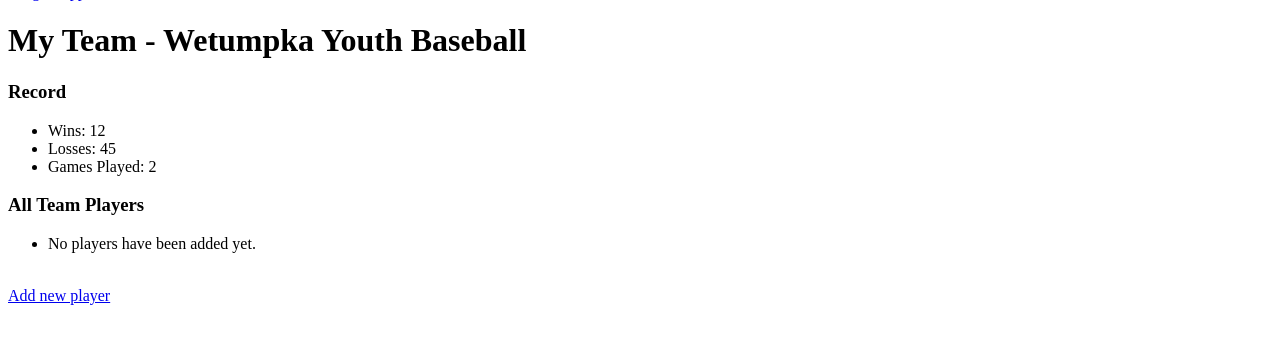
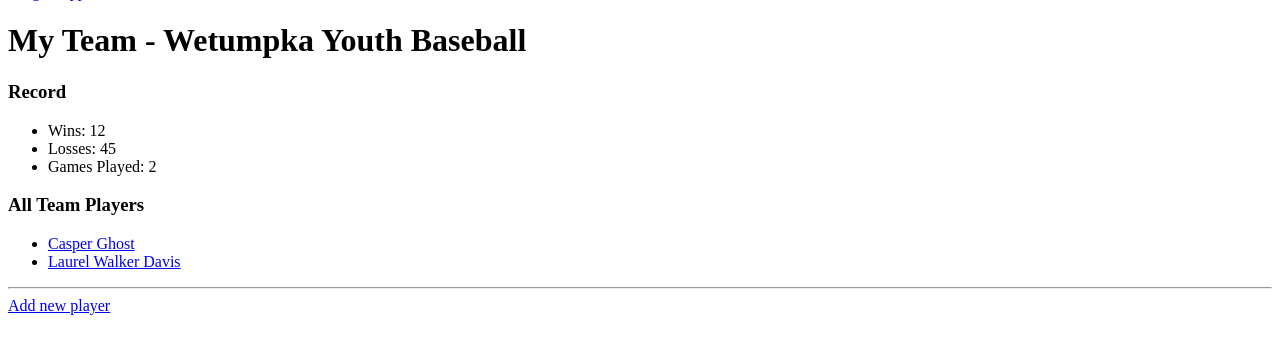
Before and after one commit to LaurelWalkerDavis/BaseballApp, a Django app: page /team/16 in a window 1280 px wide. Shown: the part 25-379 px from the top of the page. Run offline with Django 4.2, Linux system fonts and the light colour scheme; data comes from the database, SQL or seed files in the repository; both versions use the stored data as it was after the commit.

Commit message:
Added players populating on team pages

```diff
--- a/League_App/templates/League_App/team.html
+++ b/League_App/templates/League_App/team.html
@@ -21,6 +21,6 @@
             <li> No players have been added yet.</li>
         {% endfor %}
     </ul>
-    <br>
+    <hr/>
     <a href="{% url 'League_App:new_player' team.id%}">Add new player</a>
 {%  endblock content %}
--- a/League_App/views.py
+++ b/League_App/views.py
@@ -22,7 +22,7 @@ def league(request):
 def team(request, team_id):
     """Show team stats"""
     team_obj = Team.objects.get(id=team_id)
-    team_players = Player.objects.filter(id=team_id)
+    team_players = Player.objects.filter(team_id=team_id)
     context = {'team': team_obj,
                'team_players': team_players}
     return render(request, 'League_App/team.html', context)
```
Also changed, not shown: db.sqlite3.
